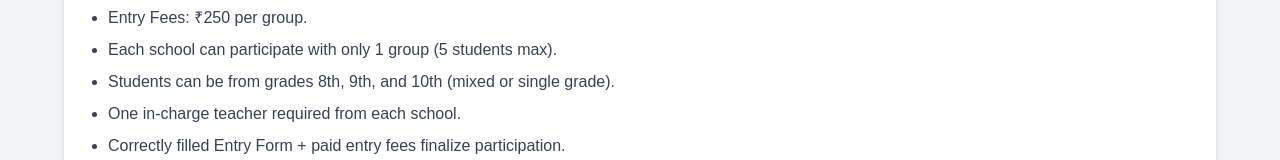
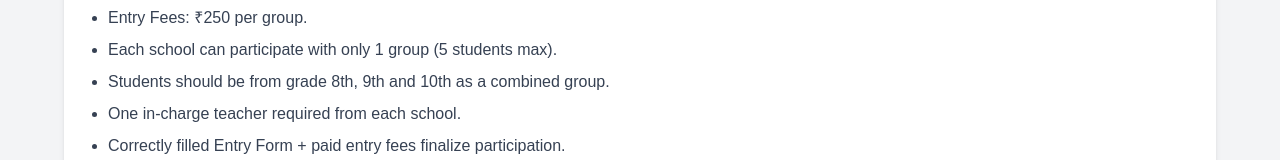
Before and after one commit to patharwataditya/school-competition, a Next.js app: page / in a window 1280 px wide. Shown: the part 1028-1188 px from the top of the page. Built offline with nearby package versions, Linux system fonts and the light colour scheme.

Commit message:
minor rules change

```diff
--- a/src/app/page.js
+++ b/src/app/page.js
@@ -151,7 +151,7 @@ export default function CompetitionDetails() {
           <ul className="list-disc pl-5 space-y-2 text-gray-700">
             <li>Entry Fees: ₹250 per group.</li>
             <li>Each school can participate with only 1 group (5 students max).</li>
-            <li>Students can be from grades 8th, 9th, and 10th (mixed or single grade).</li>
+            <li>Students should be from grade 8th, 9th and 10th as a combined group.</li>
             <li>One in-charge teacher required from each school.</li>
             <li>Correctly filled Entry Form + paid entry fees finalize participation.</li>
             <li>Props Allowed: Charts, flags, creative presentations.</li>
```
